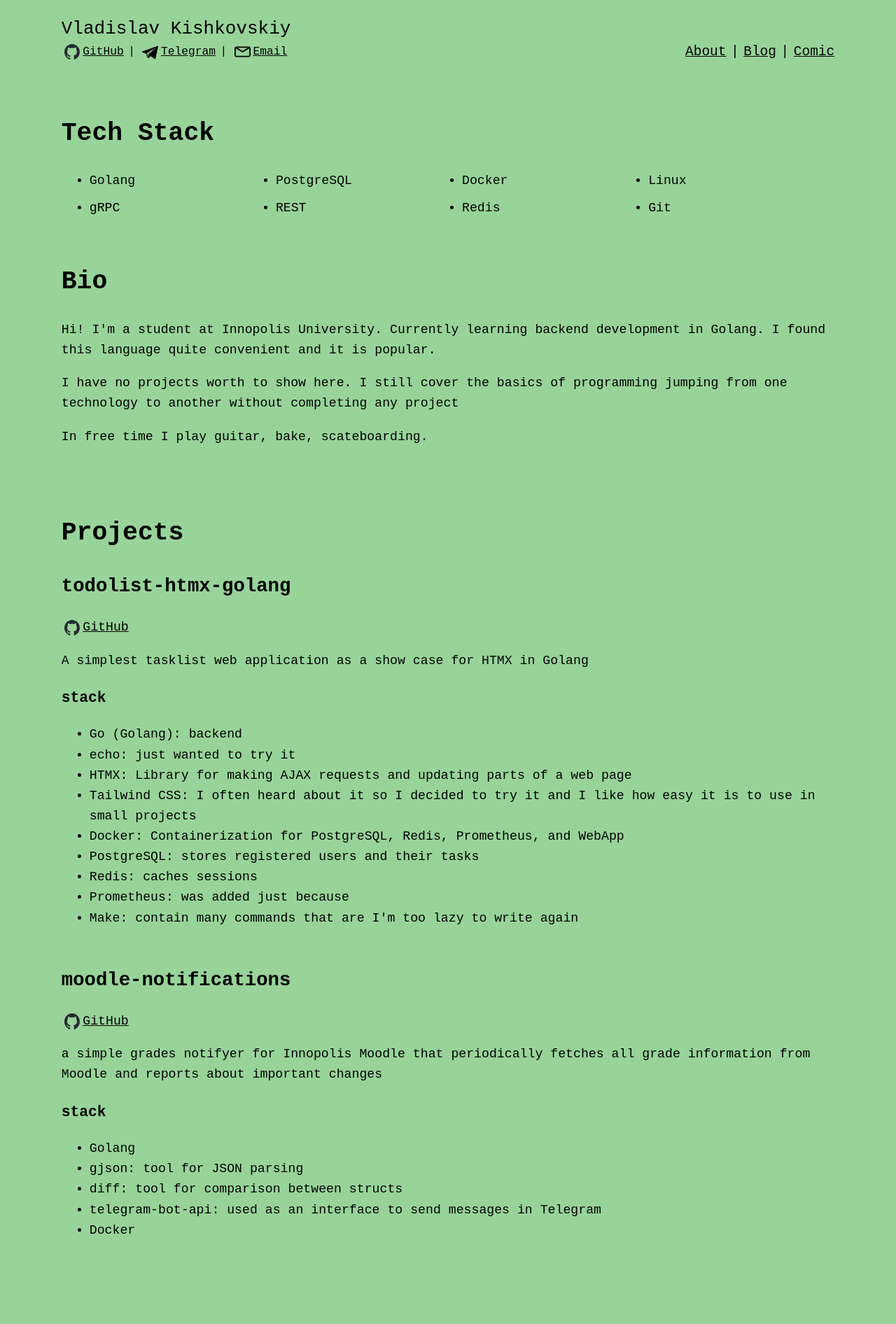
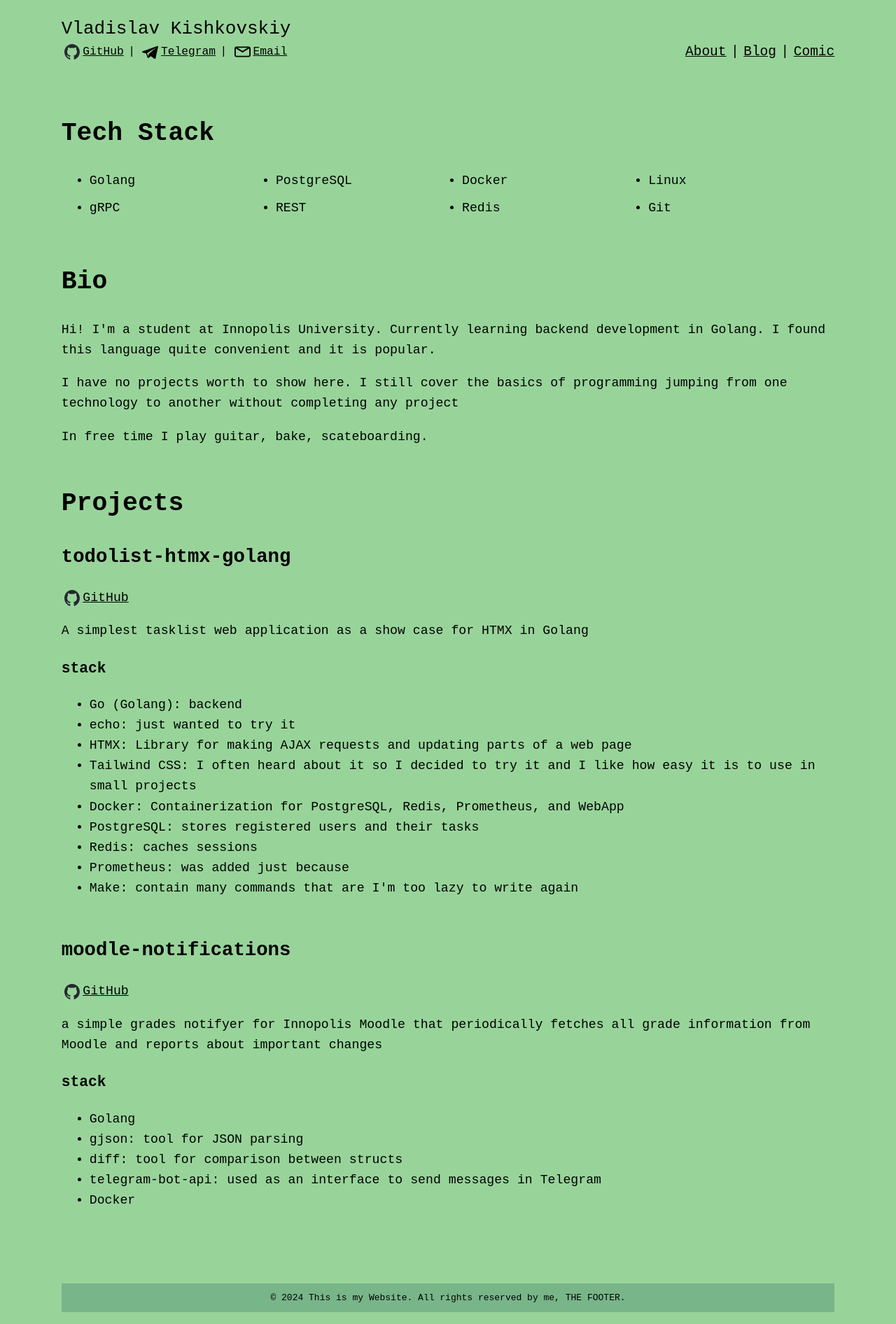
Before and after one commit to deeprecession/resume, a Next.js app: page / in a window 1280 px wide. Shown: the whole page at 70% size. Built offline with nearby package versions, Linux system fonts and the light colour scheme.

Commit message:
feat: add footer

```diff
--- a/src/app/Footer.tsx
+++ b/src/app/Footer.tsx
@@ -1,3 +1,14 @@
+import React from "react";
+
 export default function Footer() {
-	return <br />;
+	return (
+		<footer className="footer">
+			<div className="footer-container">
+				<p>
+					&copy; {new Date().getFullYear()} This is my Website. All rights
+					reserved by me, THE FOOTER.
+				</p>
+			</div>
+		</footer>
+	);
 }
--- a/src/app/layout.tsx
+++ b/src/app/layout.tsx
@@ -16,14 +16,12 @@ export default function RootLayout({
 }) {
 	return (
 		<html lang="en">
-			<head>
-				<title>Blog</title>
-			</head>
-
 			<body>
-				<InfoHeader />
-				{children}
-				<Footer />
+				<div className="app-container">
+					<InfoHeader />
+					<main className="content">{children}</main>
+					<Footer />
+				</div>
 			</body>
 		</html>
 	);
--- a/src/index.css
+++ b/src/index.css
@@ -7,6 +7,7 @@
 html,
 body {
 	width: 95%;
+	height: 100%;
 	margin: auto;
 	display: flex;
 	background-color: #98d49a;
@@ -15,6 +16,12 @@ body {
 	padding-left: 1rem;
 	padding-right: 1rem;
 	padding-top: 1rem;
+}
+
+.app-container {
+	height: 100%;
+	display: flex;
+	flex-direction: column;
 }
 
 #skills {
@@ -190,3 +197,22 @@ hr {
 		padding-top: 4rem;
 	}
 }
+
+.footer {
+	background-color: #78b589;
+	padding: 1rem;
+	text-align: center;
+	margin-top: 4rem;
+	color: white;
+}
+
+.footer-container {
+	display: flex;
+	flex-direction: column;
+	align-items: center;
+}
+
+.footer p {
+	color: black;
+	margin: 0;
+}
```
